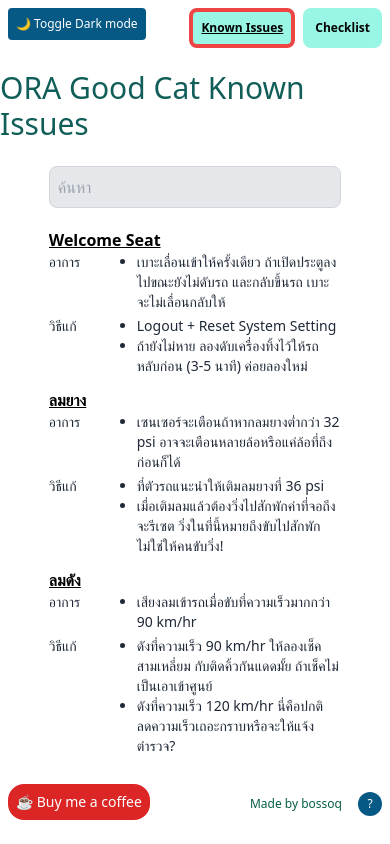
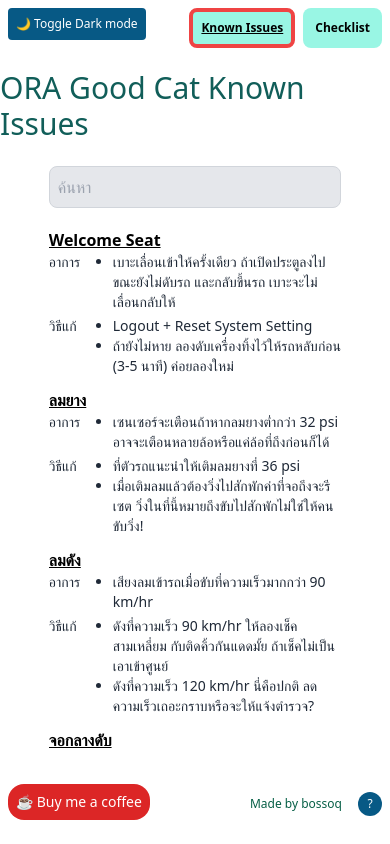
Before and after one commit to bossoq/ora-goodcat-workaround, a SvelteKit app: page / in a window 390 px wide. Built offline with nearby package versions, Linux system fonts and the light colour scheme.

Commit message:
Fix layout for mobile

```diff
--- a/src/routes/workaround.svelte
+++ b/src/routes/workaround.svelte
@@ -35,7 +35,7 @@
         <div
           class="flex flex-row gap-6 sm:gap-8 text-gray-800 dark:text-gray-200 text-sm sm:text-lg pb-1"
         >
-          <p class="font-medium w-16 shrink-0">อาการ</p>
+          <p class="font-medium min-w-fit w-10 sm:w-16 shrink-0">อาการ</p>
           <ul class="list-disc">
             {#each work.Symptom.split('\n') as symptom}
               <li>{symptom}</li>
@@ -45,7 +45,7 @@
         <div
           class="flex flex-row gap-6 sm:gap-8 text-gray-800 dark:text-gray-200 text-sm sm:text-lg pb-1"
         >
-          <p class="font-medium w-16 shrink-0">วิธีแก้</p>
+          <p class="font-medium min-w-fit w-10 sm:w-16 shrink-0">วิธีแก้</p>
           <ul class="list-disc">
             {#each work.Workaround.split('\n') as workaroundLine}
               <li>{workaroundLine}</li>
```
